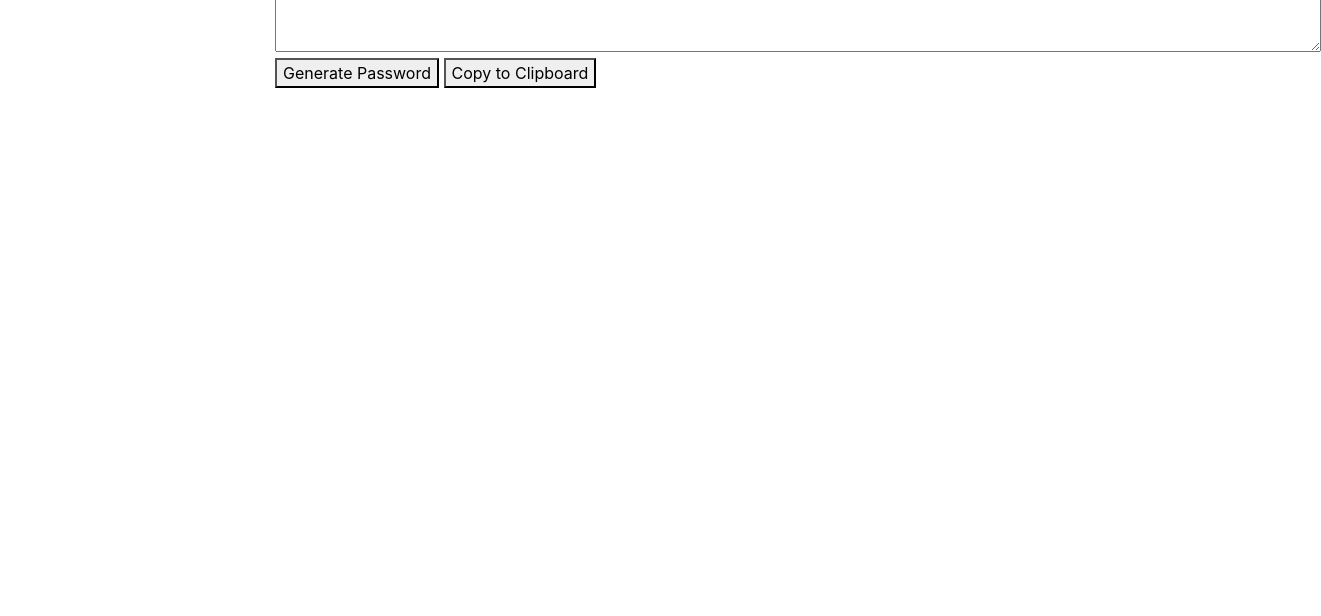
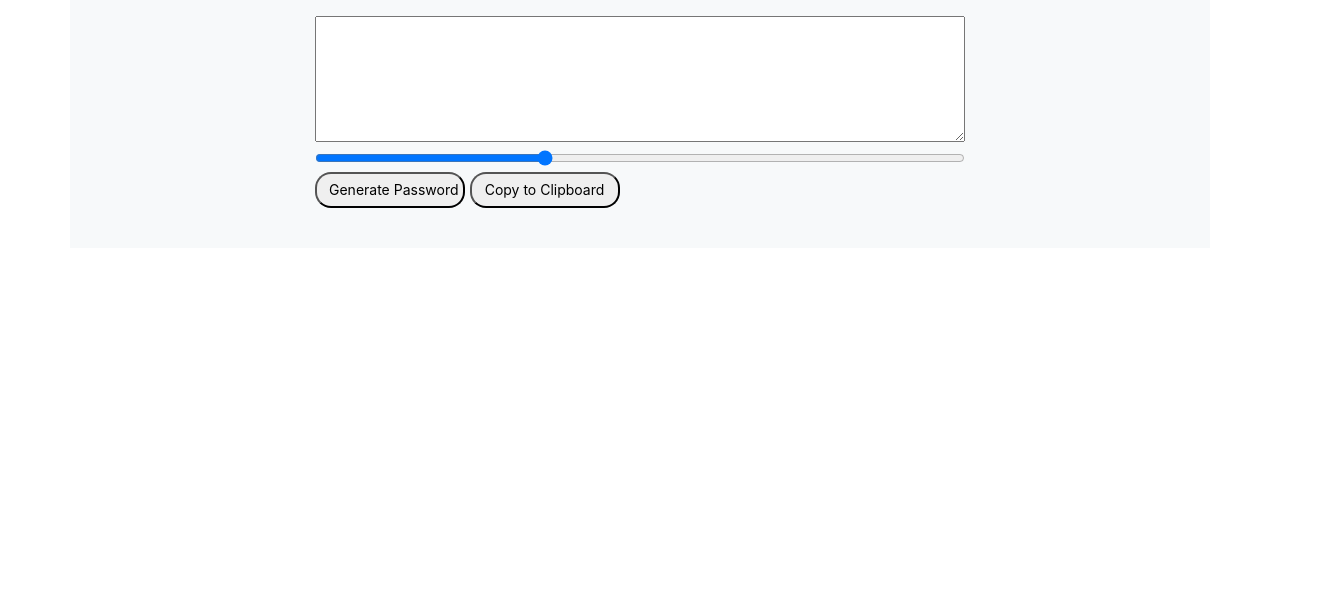
Before and after one commit to mekditd/Js-Password-Generator.github.io, a plain HTML site: page index.html in a window 1280 px wide. Shown: the part 184-800 px from the top of the page, 1321 px wide, since content can reach past the window. Drawn offline with nearby package versions, Linux system fonts and the light colour scheme.

Commit message:
added pseudo code to elaborate on the funtionality of the index file

```diff
--- a/index.html
+++ b/index.html
@@ -13,28 +13,37 @@
 </head>
 
 <body>
+    <!-- navbar starts here -->
     <nav class="navbar navbar-dark bg-dark fa-align-justify text-white justify-content-center">
         Random Password Generator
     </nav>
+    <!-- container -->
     <div class="container">
         <div class="row">
+            <!-- Bootstrap responsive col class used here -->
             <div class="col-lg-8 cl-sm-12 mx-auto">
-                <h2>Generate a Password</h2><br>
+                <div class="main">
 
-                <textarea name="" id="" cols="100" rows="5"></textarea><br>
-                <button class="red">Generate Password</button>
-                <button class="white">Copy to Clipboard</button>
+                    <h2>Generate a Password</h2><br>
 
+                    <!-- user input goes in here -->
+                    <textarea name="" id="viewerPoint" cols="100" rows="5" type="range" minlength="8" maxlength="128">
 
+                    </textarea><br>
+
+                    <!-- range slide selector -->
+                    <input type="range" min="8" max="128" value="50" class="slider" id="myRange"><br>
+
+                    <!-- Button to Generate password -->
+                    <button class="red">Generate Password</button>
+
+                    <!-- Button to copy the password -->
+                    <button class="white">Copy to Clipboard</button>
+
+                </div>
             </div>
-
-
-
         </div>
-
-
     </div>
-
 </body>
 
 </html>
--- a/style.css
+++ b/style.css
@@ -1,23 +1,31 @@
-/* * {
-  padding: 0;
-  margin: 0;
-  line-height: 1.5;
+
+.container {
+    background: rgb(247, 249, 250);
+    width: 100%;
 }
 
-.container {
-  align-content: center;
-  width: 100%;
+.main {
+    margin-top: 50px;
+    width: 100%;
+    padding: 40px;
+
+
 }
 
-h2 {
-    text-align: center;
-    align-content: initial;
+textarea {
+    width: 100%;
 }
+
+#myRange {
+    width: 100%;
+}
+
+
+
 
 
 button {
   cursor: pointer;
-  display: inline-block;
   font-size: 14px;
   font-weight: 400;
   line-height: 1.42857;
@@ -25,30 +33,6 @@ button {
   text-align: center;
   vertical-align: middle;
   white-space: nowrap;
-  border-radius: 12px;
+  border-radius: 16px;
   width: 150px;
 }
-
-.red {
-  background: rgb(168, 14, 14);
-  float: left;
-  margin-left: 200px;
-}
-
-.white {
-  background: rgba(230, 231, 231, 0);
-  float: right;
-  margin-right: 200px;
-}
-
-
-textarea {
-    margin-left: 200px;
-}
-
-@media screen and (max-width: 640px) {
-    h1 {
-
-    }
-
-} */
```
